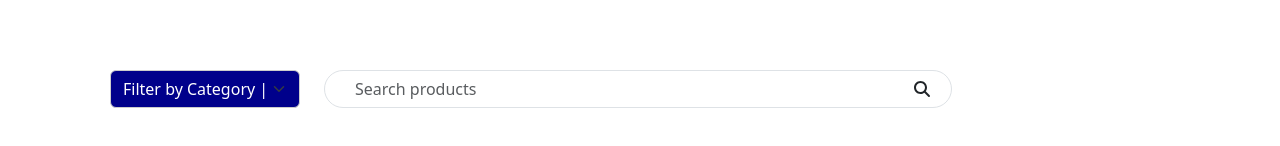
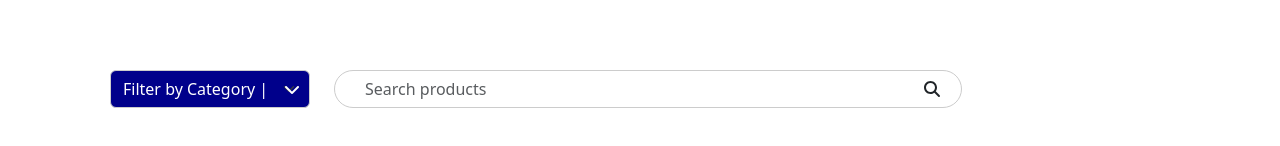
Before and after one commit to yaswanthsivaa/Mart-master, a React (Create React App) app in the folder Mart-master/: page /shop in a window 1280 px wide. Shown: the part 380-526 px from the top of the page. Built offline with nearby package versions, Linux system fonts and the light colour scheme.

Commit message:
19th commit

```diff
--- a/Mart-master/src/components/Product.jsx
+++ b/Mart-master/src/components/Product.jsx
@@ -1,6 +1,6 @@
-import React, { useContext, useEffect} from 'react';
-import { AppContext} from './App';
-import { ToastContainer} from 'react-toastify';
+import React, { useContext, useEffect } from 'react';
+import { AppContext } from './App';
+import { ToastContainer } from 'react-toastify';
 import productImg01 from "../Images/double-sofa-01.png";
 import productImg02 from "../Images/double-sofa-02.png";
 import productImg03 from "../Images/double-sofa-03.png";
@@ -824,6 +824,14 @@ export default function Productpage() {
   }, [])
   return (
     <div className="container-fluid px-0 mt-5">
+      <ToastContainer
+        position="top-right"
+        autoClose={1000}
+        hideProgressBar={false}
+        newestOnTop={false}
+        closeOnClick
+        rtl={false}
+      />
       {/* Carousel Section */}
       <div
         id="carouselExampleIndicators"
@@ -850,7 +858,7 @@ export default function Productpage() {
               key={slide.id}
               className={`carousel-item ${index === 0 ? 'active' : ''}`}
             >
-              <div className="container d-flex align-items-center justify-content-center flex-column flex-lg-row">
+              <div className="container d-flex justify-items-center align-items-center justify-content-center flex-column flex-lg-row">
                 <div className="text-container text-center text-lg-start mb-3 mb-lg-0">
                   <h1 className="display-4">{slide.title}</h1>
                   <p className="lead">{slide.desc}</p>
@@ -946,7 +954,7 @@ export default function Productpage() {
                   <div className="d-flex justify-content-between align-items-center mt-2">
                     <h4 className="card-text mb-0">${product.price}</h4>
                     <button
-                      className="btn rounded-circle"
+                      className="btn rounded-circle" id='plus-icon'
                       onClick={() => addtocart(product.id)}
                     >
                       <i className="fas fa-plus"></i>
@@ -990,7 +998,7 @@ export default function Productpage() {
                     <div className="d-flex justify-content-between align-items-center mt-2">
                       <h4 className="card-text mb-0">${product.price}</h4>
                       <button
-                        className="btn rounded-circle"
+                        className="btn rounded-circle" id='plus-icon'
                         onClick={() => addtocart(product.id)}
                       >
                         <i className="fas fa-plus"></i>
@@ -1034,7 +1042,7 @@ export default function Productpage() {
                     <div className="d-flex justify-content-between align-items-center mt-2">
                       <h4 className="card-text mb-0">${product.price}</h4>
                       <button
-                        className="btn rounded-circle"
+                        className="btn rounded-circle" id='plus-icon'
                         onClick={() => addtocart(product.id)}
                       >
                         <i className="fas fa-plus"></i>
--- a/Mart-master/src/components/Shop.jsx
+++ b/Mart-master/src/components/Shop.jsx
@@ -48,7 +48,6 @@ export default function Shop() {
   }
   const filteredProducts = products
     .filter((product) => product.productName.toLowerCase().includes(search) && product.category === change)
-  // .filter((product)=>product.category==change)
   useEffect(() => {
     setProducts([
       {
@@ -669,17 +668,22 @@ export default function Shop() {
           className="col-12 col-md-6 mb-3"
           style={{ width: 'fit-content', marginLeft: '110px' }}
         >
+          <div style={{ position: 'relative', width: '200px' }}>
             <select
               onClick={handleChange}
               className="form-select"
+
               id="product-filter"
               style={{
-              backgroundColor: 'rgb(0, 0, 139)',  // Background color
+                backgroundColor: 'rgb(0, 0, 139)',
                 color: 'white',
-              paddingRight: '30px',  // Space for custom arrow
-              border: '1px solid #ccc',  // Optional border for styling
-              fontSize: '16px',  // Font size
-
+                paddingRight: '40px',
+                border: '1px solid #ccc',
+                fontSize: '16px',
+                appearance: 'none',
+                WebkitAppearance: 'none',
+                MozAppearance: 'none',
+                outline: 'none',
               }}
             >
               <option value="sofa">Filter by Category |</option>
@@ -689,6 +693,20 @@ export default function Shop() {
               <option value="wireless">Wireless</option>
               <option value="chair">Chair</option>
             </select>
+            {/* Custom Icon */}
+            <i
+              className="fa fa-chevron-down"
+              style={{
+                position: 'absolute',
+                top: '50%',
+                right: '10px',
+                transform: 'translateY(-50%)',
+                pointerEvents: 'none',
+                color: 'white',
+              }}
+            ></i>
+          </div>
+
 
 
         </div>
@@ -702,24 +720,33 @@ export default function Shop() {
               style={{
                 borderRadius: '50px',
                 paddingLeft: '30px',
-                paddingRight: '30px',
+                paddingRight: '40px',
+                border: '1px solid #ccc',
+                outline: 'none',
               }}
+              onFocus={(e) => {
+                e.target.style.boxShadow = 'none';
+              }}
+
             />
             <span
               className="input-group-text"
               style={{
                 position: 'absolute',
-                right: '10px', // Position the icon inside the input field on the right
+                right: '10px',
                 top: '50%',
                 transform: 'translateY(-50%)',
                 background: 'none',
                 borderRadius: '25px',
                 border: 'none',
+                pointerEvents: 'none',
               }}
             >
               <FontAwesomeIcon icon={faMagnifyingGlass} />
             </span>
           </div>
+
+
         </div>
       </div>
 
```
Also changed, not shown: Mart-master/src/index.css (line endings or trailing spaces). Lines whose indentation alone changed are shown as unchanged.
